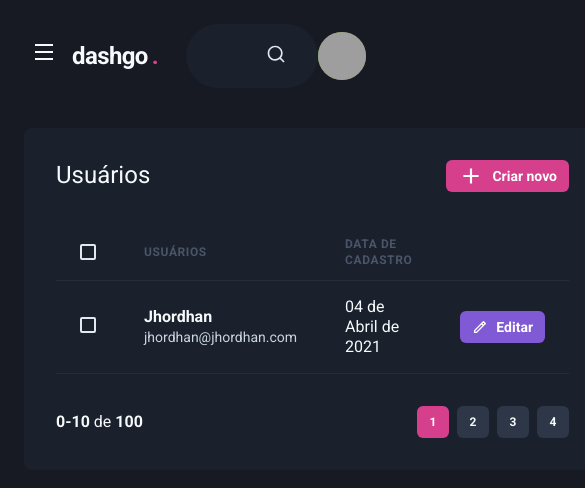
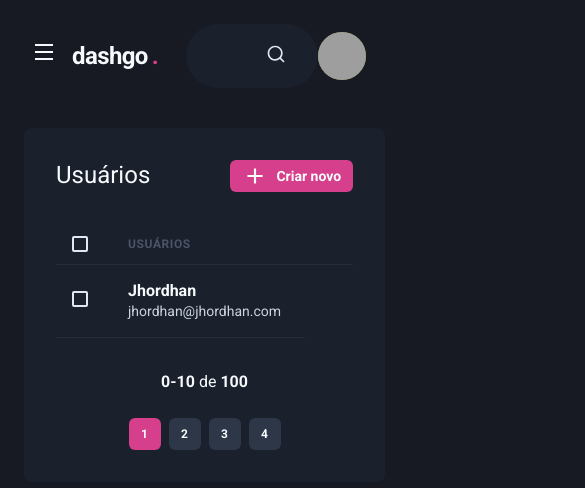
Before and after one commit to JhordhanCarlos/dashgo, a Next.js app in the folder dashgo/: page /users in a window 390 px wide. Shown: the top 488 px of the page, 585 px wide, since content can reach past the window. Built offline with nearby package versions, Linux system fonts and the light colour scheme; grey boxes are pictures that could not be loaded.

Commit message:
Ajustando a responsividadde e a navegação

```diff
--- a/dashgo/src/components/Pagination/index.tsx
+++ b/dashgo/src/components/Pagination/index.tsx
@@ -4,7 +4,7 @@ import { PaginationItem } from "./PaginationItem";
 export function Pagination(){
     return (
         <Stack
-            direction="row"
+            direction={["column", "row"]}
             mt="8"
             justify="space-between"
             align="center"
--- a/dashgo/src/components/Sidebar/NavLink.tsx
+++ b/dashgo/src/components/Sidebar/NavLink.tsx
@@ -1,16 +1,20 @@
-import { Icon, Link, Text, LinkProps as ChakraLinkProps } from "@chakra-ui/react";
+import { Icon, Link as ChakraLink, Text, LinkProps as ChakraLinkProps } from "@chakra-ui/react";
+import Link from "next/link";
 import { ElementType } from "react";
 
 interface NavLinkProps extends ChakraLinkProps {
     icon: ElementType;
     children: string;
+    href: string;
 }
 
-export function NavLink({ icon, children, ...rest }: NavLinkProps) {
+export function NavLink({ icon, children, href, ...rest }: NavLinkProps) {
     return (
-        <Link display="flex" align="center" {...rest}>
-            <Icon as={icon} fontSize="20" />
-            <Text ml="4" fontWeight="medium">{children}</Text>
+        <Link href={href} passHref>
+            <ChakraLink display="flex" align="center" {...rest}>
+                <Icon as={icon} fontSize="20" />
+                <Text ml="4" fontWeight="medium">{children}</Text>
+            </ChakraLink>
         </Link>
     );
 }
--- a/dashgo/src/components/Sidebar/SidebarNav.tsx
+++ b/dashgo/src/components/Sidebar/SidebarNav.tsx
@@ -7,12 +7,12 @@ export function SidebarNav(){
     return(
         <Stack spacing="12" align="flex-start">
             <NavSection title="Geral">
-                <NavLink icon={RiDashboardLine}>Dashboard</NavLink>
-                <NavLink icon={RiContactsLine}>Usuários</NavLink>
+                <NavLink icon={RiDashboardLine} href="/dashboard">Dashboard</NavLink>
+                <NavLink icon={RiContactsLine} href="/users">Usuários</NavLink>
             </NavSection>
             <NavSection title="Automação">
-                <NavLink icon={RiInputMethodLine}>Formulários</NavLink>
-                <NavLink icon={RiGitMergeLine}>Automação</NavLink>
+                <NavLink icon={RiInputMethodLine} href="/forms">Formulários</NavLink>
+                <NavLink icon={RiGitMergeLine} href="/automation">Automação</NavLink>
             </NavSection>
         </Stack>
     );
--- a/dashgo/src/pages/dashboard.tsx
+++ b/dashgo/src/pages/dashboard.tsx
@@ -69,7 +69,7 @@ export default function Dashboard(){
 
                 <SimpleGrid flex="1" gap="4" minChildWidth="320px" align="flex-start">
                     <Box
-                        p="8"
+                        p={["6","8"]}
                         bg="gray.800"
                         borderRadius={8}
                         pb="4"
@@ -78,7 +78,7 @@ export default function Dashboard(){
                         <Chart options={options} series={series} type="area" height={160}/>
                     </Box>
                     <Box
-                        p="8"
+                        p={["6","8"]}
                         bg="gray.800"
                         borderRadius={8}
                         pb="4"
--- a/dashgo/src/pages/users/index.tsx
+++ b/dashgo/src/pages/users/index.tsx
@@ -1,10 +1,16 @@
-import { Box, Button, Checkbox, Flex, Heading, Icon, Table, Tbody, Td, Text, Th, Thead, Tr } from "@chakra-ui/react";
+import { Box, Button, Checkbox, Flex, Heading, Icon, Table, Tbody, Td, Text, Th, Thead, Tr, useBreakpointValue } from "@chakra-ui/react";
+import Link from "next/link";
 import { RiAddLine, RiPencilLine } from "react-icons/ri";
 import { Header } from "../../components/Header";
 import { Pagination } from "../../components/Pagination";
 import { Sidebar } from "../../components/Sidebar";
 
 export default function UserList(){
+    const isWideVersion = useBreakpointValue({
+        base: false,
+        lg:true
+    })
+
     return(
         <Box>
             <Header />
@@ -16,6 +22,7 @@ export default function UserList(){
                     <Flex mb="8" justify="space-between" align="center">
                         <Heading size="lg" fontWeight="normal">Usuários</Heading>
 
+                        <Link href="/users/create" passHref>
                             <Button
                                 as="a"
                                 size="sm"
@@ -25,32 +32,33 @@ export default function UserList(){
                                 >
                                 Criar novo
                             </Button>
+                        </Link>
                     </Flex>
 
                     <Table colorScheme="whiteAlpha">
                         <Thead>
                             <Tr>
-                                <Th px="6" color="gray.300" width="8">
+                                <Th px={["4", "4", "6"]} color="gray.300" width="8">
                                     <Checkbox colorScheme="pink" />
                                 </Th>
                                 <Th>Usuários</Th>
-                                <Th>Data de Cadastro</Th>
+                                {isWideVersion && <Th>Data de Cadastro</Th>}
                                 <Th width="8"></Th>
                             </Tr>
                         </Thead>
                         <Tbody>
                             <Tr>
-                                <Td px="6">
+                                <Td px={["4", "4", "6"]}>
                                     <Checkbox colorScheme="pink" />
                                 </Td>
                                 <Td>
                                     <Text fontWeight="bold">Jhordhan</Text>
                                     <Text fontSize="sm" color="gray.300">jhordhan@jhordhan.com</Text>
                                 </Td>
-                                <Td>
+                                {isWideVersion && <Td>
                                     04 de Abril de 2021
-                                </Td>
-                                <Td>
+                                </Td>}
+                                {/* <Td>
                                     <Button
                                         as="a"
                                         size="sm"
@@ -60,7 +68,7 @@ export default function UserList(){
                                         >
                                         Editar
                                     </Button>
-                                </Td>
+                                </Td> */}
                             </Tr>
                         </Tbody>
                     </Table>
```
Also changed, not shown: dashgo/src/components/ActiveLink.tsx (added, +18 -0 lines), dashgo/src/pages/users/create.tsx (+7 -4 lines). Lines whose indentation alone changed are shown as unchanged.
